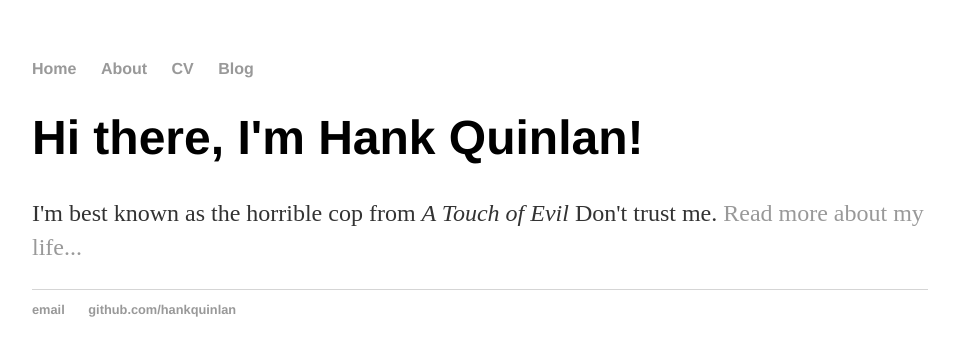
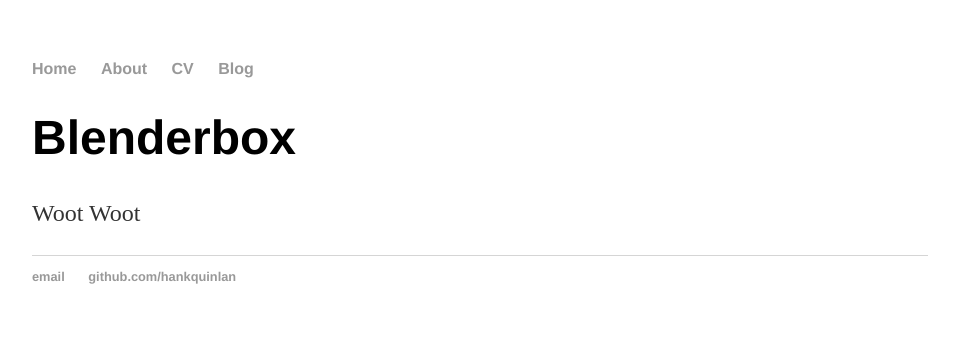
Before and after one commit to blenderbox/sample-github-site, a Jekyll site: the page built from index.html, in a window 1280 px wide. Shown: the top 356 px of the page, without its empty margins (160-1119 px from the left). Built offline with Jekyll 4.4.1, drawn with Linux system fonts in a browser that asks for light colours.

Commit message:
Update index.html

```diff
--- a/index.html
+++ b/index.html
@@ -1,8 +1,8 @@
 ---
 layout: default
-title: Hank Quinlan, Horrible Cop
+title: Blenderbox Sample Github Page
 ---
 <div class="blurb">
-	<h1>Hi there, I'm Hank Quinlan!</h1>
-	<p>I'm best known as the horrible cop from <em>A Touch of Evil</em> Don't trust me. <a href="/about">Read more about my life...</a></p>
+	<h1>Blenderbox</h1>
+	<p>Woot Woot</a></p>
 </div><!-- /.blurb -->
```
